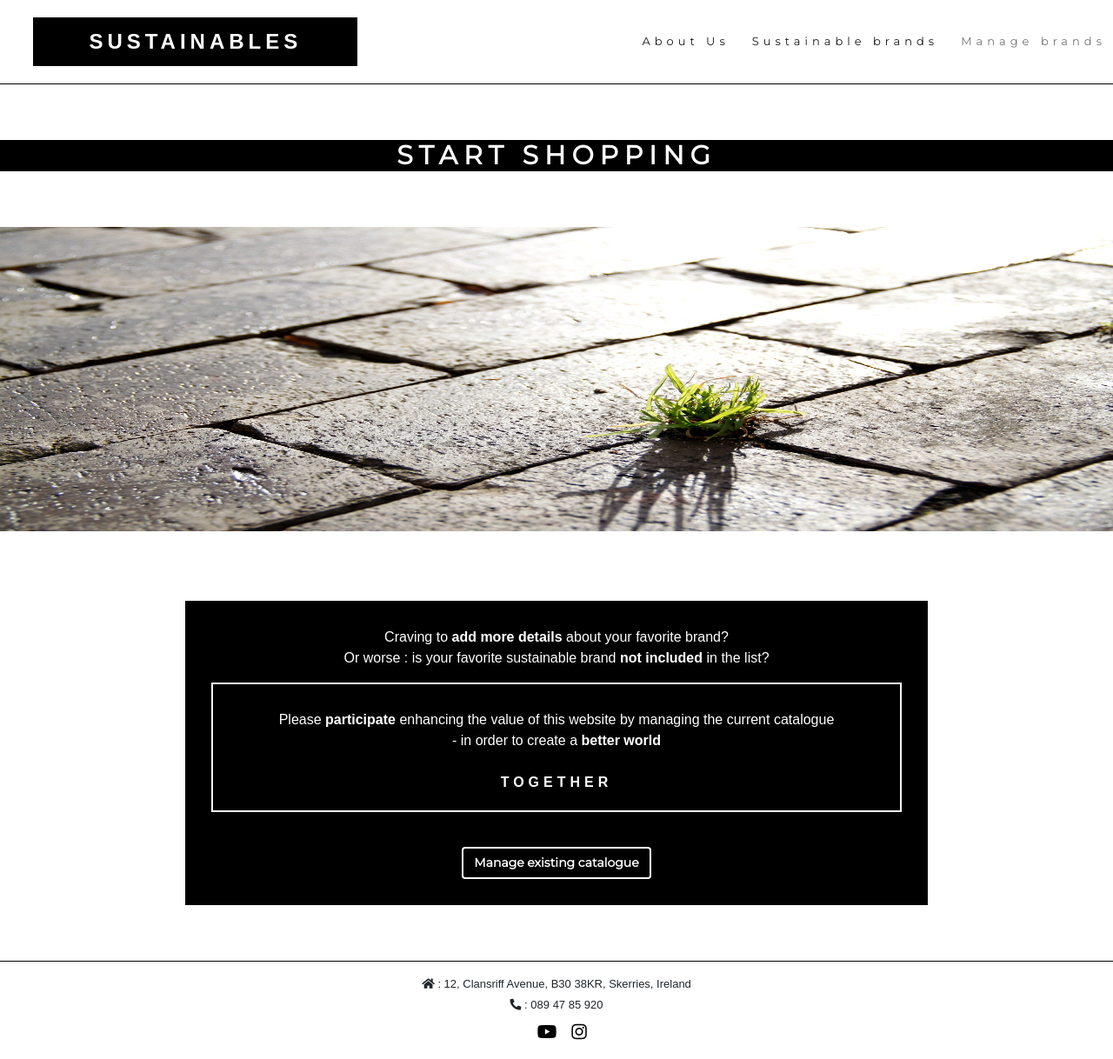
After one commit to ValentineLgd/Sustainable, a Flask app: template templates/get_brands.html in a window 1280 px wide. The commit adds this page. Shown: the whole page at 87% size. Run offline with Flask 2, Linux system fonts and the light colour scheme; the template is opened without the code that fills it, so the values that code supplies are empty; some libraries are stand-ins or nearby versions; some web fonts are replaced.

Commit message:
Create & design get_brands.html page

```diff
--- a/app.py
+++ b/app.py
@@ -18,10 +18,15 @@ mongo = PyMongo(app)
 
 
 @app.route("/")
+@app.route("/about")
+def about():
+    return render_template("about.html")
+
+
 @app.route("/get_brands")
 def get_brands():
     brands = mongo.db.brands.find()
-    return render_template("about.html", brands=brands)
+    return render_template("get_brands.html", brands=brands)
 
 
 if __name__ == "__main__":
--- a/static/css/style.css
+++ b/static/css/style.css
@@ -5,6 +5,40 @@ body {
 
 h1, h2, h3, h4, h5, h6 {
     font-family: 'Montserrat', sans-serif;
+}
+
+ul {
+    padding-left:0;
+}
+
+.btn {
+    border:1px solid black;
+    background-color:white;
+    font-size: 14px;
+    font-family : 'Montserrat', sans-serif;
+    margin-top:3%;
+    font-weight: 800;
+}
+
+.btn:hover {
+    background-color: black;
+    color:white;
+}
+
+.btn-black-border-white {
+    background-color : black;
+    border: 2px solid white;
+    color: white;
+    font-weight: 800;
+}
+
+.btn-black-border-white:hover {
+    background-color: white;
+    color: black;
+}
+
+.row {
+    margin: 0;
 }
 
 /*----------Navbar----------*/
@@ -50,17 +84,15 @@ h1, h2, h3, h4, h5, h6 {
     margin-left: 3%;
 }
 
-
-
 /*-----Hero image */
-#hero-image img {
+#image img {
     height:450px;
     width:100%;
     background-size: cover;
 }
 
 @media only screen and (max-width: 500px) {
-#hero-image img {
+#image img {
     height:300px;
     max-width:500px;
 }}
@@ -69,6 +101,23 @@ h1, h2, h3, h4, h5, h6 {
     padding: 0;
 }
 
+.row {
+    padding: 0;
+}
+
+#image-brand img {
+    height:350px;
+    width:100%;
+    background-size: cover;
+}
+
+@media only screen and (max-width: 500px) {
+#image-brand img {
+    height:300px;
+    max-width:500px;
+}}
+
+
 /*---- About----*/
 
 .page-about-content {
@@ -76,7 +125,7 @@ h1, h2, h3, h4, h5, h6 {
     margin-top:5%;
 }
 
-.title-about h1 {
+.title h1 {
     text-align: center;
     font-size: 30px;
     font-weight: 900;
@@ -102,7 +151,7 @@ h1, h2, h3, h4, h5, h6 {
     font-size: 18px;
 }
 
-.title-about h2 {
+.title h2 {
     font-size: 20px;
     text-align: center;
     font-weight: 900;
@@ -115,13 +164,13 @@ h1, h2, h3, h4, h5, h6 {
 }
 
 @media only screen and (max-width: 993px) {
-.title-about h2 {
+.title h2 {
     margin-top:5%;
     margin-bottom:5%;
 }}
 
 
-.title-about h2:hover {
+.title h2:hover {
     background-color:white;
     color:black;
 }
@@ -137,6 +186,7 @@ h1, h2, h3, h4, h5, h6 {
 #footer-section {
     border-top: 1px solid black;
     padding-top:1%;
+    margin-top:5%;
 }
 
 .footer-list {
@@ -163,3 +213,53 @@ h1, h2, h3, h4, h5, h6 {
     font-size: 20px;
     border-radius: 50%;
 }
+
+/* Get Brands */
+
+.title-brand h3 {
+    background-color:black;
+    color:white;
+    font-size: 18px;
+    text-align: center;
+}
+
+.frame-col {
+    border:2px solid black;
+    margin-top: 5%;
+    margin-left:5%;
+    margin-right:5%;
+    padding: 25px;
+    border-radius: 3%;
+}
+
+.container-fluid ul {
+    list-style-type: none;
+}
+
+.content-brand {
+    margin-top:5%;
+    font-size: 14px;
+}
+
+.content-brand p {
+    text-align: center;
+}
+
+.content-brand-manage {
+    text-align: center;
+    margin-top:5%;
+    background-color:black;
+    color:white;
+    padding: 30px;
+}
+
+.together-word {
+    letter-spacing: 5px;
+    text-transform: uppercase;
+}
+
+.border-white {
+    border: 2px solid white;
+    padding: 5px;
+    padding-bottom:20px;
+}
--- a/templates/base.html
+++ b/templates/base.html
@@ -18,19 +18,13 @@
         <div class="collapse navbar-collapse" id="navbarSupportedContent">
             <ul id ="mainNav" class="navbar-nav ms-auto">
             <li class="nav-item">
-                <a class="nav-link active" aria-current="page" href="#">About Us</a>
-            </li>
-            <li class="nav-item dropdown">
-                <a class="nav-link dropdown-toggle" href="#" id="navbarDropdown" role="button" data-bs-toggle="dropdown" aria-expanded="true">
-                    Sustainable brands
-                </a>
-                <ul class="dropdown-menu" aria-labelledby="navbarDropdown">
-                    <li><a class="dropdown-item" href="#">Women</a></li>
-                    <li><a class="dropdown-item" href="#">Men</a></li>
-                </ul>
+                <a class="nav-link active" aria-current="page" href="{{ url_for('about') }}">About Us</a>
             </li>
             <li class="nav-item">
-                <a class="nav-link" href="#">Manage brands</a>
+                <a class="nav-link active" aria-current="page" href="{{ url_for('get_brands') }}">Sustainable brands</a>
+            </li>
+            <li class="nav-item">
+                <a class="nav-link" href="{{ url_for('get_brands') }}">Manage brands</a>
             </li>
         </ul>
         </div>
--- /dev/null
+++ b/templates/get_brands.html
@@ -0,0 +1,50 @@
+{% extends "base.html" %}
+{% block content %}
+
+    <div class="title">
+        <h1><strong>Start shopping</strong></h1>
+    </div>
+        <div class="container-fluid">
+            <div id="image-brand">
+                <img src="{{ url_for('static', filename='img/shopping_img.jpg') }}" alt="grass-in-cement"/>
+            </div>
+        </div>
+    <div class="container-fluid">
+        <ul>
+            <div class="row justify-content-center">
+            {% for brand in brands %}
+                <div class="col-lg-4 col-md-10 frame-col">
+                    <li>
+                        <div class="title-brand">
+                            <h3>
+                                <strong>{{ brand.brand_name }}</strong>
+                            </h3>
+                        </div>
+                        <div class="content-brand">
+                            <strong>Website: </strong><a href="{{ brand.website }}" target="_blank">{{ brand.website }}</a><br>
+                            <strong>Location: </strong>{{ brand.country }}<br>
+                            <strong>Category: </strong>{{ brand.category_name }}<br><br>
+                            <strong>Description: </strong><br><br><p>{{ brand.description }}</p>
+                        </div>
+                    </li>
+                </div>
+            {% endfor %}
+            </div>
+        </ul>
+    </div>
+    <div class="container-fluid">
+        <div class="row justify-content-center">
+            <div class="col-lg-8 col-md-12 content-brand-manage">
+                    Craving to <strong>add more details</strong> about your favorite brand?<br>
+                    Or worse : is your favorite sustainable brand <strong>not included</strong> in the list?<br></p>
+                    <p class="border-white"><br>Please <strong>participate</strong> enhancing the value of this website by managing the current catalogue <br> - in order to create a <strong>better world</strong> <br><br> <strong class="together-word">together</strong></p>
+                    <a class="btn btn-black-border-white" href="{{ url_for('get_brands') }}" role="button">Manage existing catalogue</a>
+            </div>
+
+        </div>
+
+
+    </div>
+
+
+{% endblock %}
```
Also changed, not shown: templates/about.html (+10 -8 lines), static/img/shopping_img.jpg (added).
